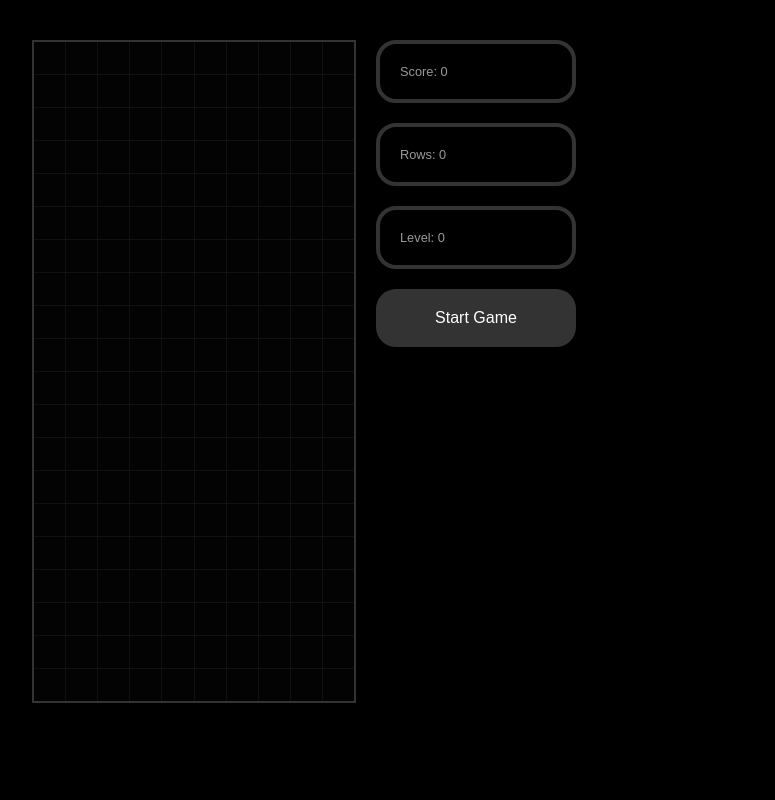
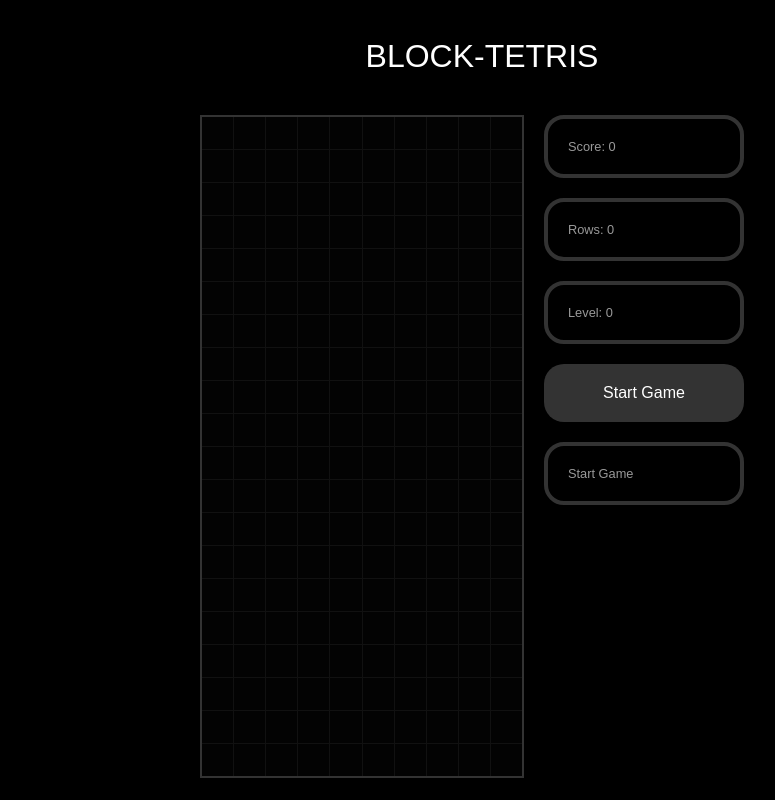
Before and after one commit to hyun12345/tetris-js, a React (Create React App) app in the folder react-js/: page / in a window 1280 px wide. Shown: the whole page, without its empty margins (158-933 px from the left). Built offline with nearby package versions, Linux system fonts and the light colour scheme.

Commit message:
*rename canvas to board *set StyledTetrisTitle at StyleTetris.js

```diff
--- a/react-js/src/_hooks/useCanvas.js
+++ b/react-js/src/_hooks/useBoard.js
@@ -1,28 +1,28 @@
 import { useState, useEffect } from 'react';
-import { createCanvas } from '../settingGame';
+import { createBoard } from '../settingGame';
 
-export const useCanvas = (current, resetCurrent) => {
-    const [canvas, setCanvas] = useState(createCanvas());
+export const useBoard = (current, resetCurrent) => {
+    const [board, setBoard] = useState(createBoard());
     const [rowsCleared, setRowsCleared] = useState(0);
 
     useEffect(() => {
         setRowsCleared(0);
-        const sweepRows = newCanvas =>
+        const sweepRows = newBoard =>
             // acc : accumulator
-            newCanvas.reduce((acc, row) => {
+            newBoard.reduce((acc, row) => {
                 if (row.findIndex(cell => cell[0] === 0) === -1) {
                     setRowsCleared(prev => prev + 1);
-                    acc.unshift(new Array(newCanvas[0].length).fill([0, 'clear']));
+                    acc.unshift(new Array(newBoard[0].length).fill([0, 'clear']));
                     return acc;
                 }
                 acc.push(row);
                 return acc;
             }, []);
 
-        // compare with prevCanvas
-        const updateCanvas = prevCanvas => {
-            // 1 : flush the canvas
-            const newCanvas = prevCanvas.map(row =>
+        // compare with prevBoard
+        const updateBoard = prevBoard => {
+            // 1 : flush the board
+            const newBoard = prevBoard.map(row =>
                 row.map(cell => (cell[1] === 'clear' ? [0, 'clear'] : cell))
             );
 
@@ -30,7 +30,7 @@ export const useCanvas = (current, resetCurrent) => {
             current.tetromino.forEach((row, y) => {
                 row.forEach((value, x) => {
                     if (value !== 0) {
-                        newCanvas[y + current.pos.y][x + current.pos.x] = [value, `${current.collided ? 'merged' : 'clear'}`,];
+                        newBoard[y + current.pos.y][x + current.pos.x] = [value, `${current.collided ? 'merged' : 'clear'}`,];
                     }
                 });
             });
@@ -40,14 +40,14 @@ export const useCanvas = (current, resetCurrent) => {
                 // if last block not touched the top
                 if (current.pos.y > 0) {
                     resetCurrent();
-                    return sweepRows(newCanvas);
+                    return sweepRows(newBoard);
                 }
             }
-            return newCanvas;
+            return newBoard;
           };
 
-          setCanvas(prev => updateCanvas(prev));
+          setBoard(prev => updateBoard(prev));
       }, [current, resetCurrent,]);
 
-      return [canvas, setCanvas, rowsCleared];
+      return [board, setBoard, rowsCleared];
 };
--- a/react-js/src/_hooks/useCurrent.js
+++ b/react-js/src/_hooks/useCurrent.js
@@ -1,9 +1,9 @@
 import { useState, useCallback } from 'react';
-import { CANVAS_WIDTH } from '../settingGame';
+import { BOARD_WIDTH } from '../settingGame';
 import { TETROMINOS, setBlock } from '../tetrominos';
 
 export const useCurrent = () => {
-    // set default(canvas)
+    // set default(board)
     const [current, setCurrent] = useState({
         pos: { x: 0, y: 0 },
         tetromino: TETROMINOS[0].shape,
@@ -21,8 +21,8 @@ export const useCurrent = () => {
     // reset
     const resetCurrent = useCallback(() => {
         setCurrent({
-            // x result : set block position center of the canvas
-            pos: { x: ((CANVAS_WIDTH / 2) - 1), y: 0 },
+            // x result : set block position center of the board
+            pos: { x: ((BOARD_WIDTH / 2) - 1), y: 0 },
             tetromino: setBlock().shape,
             collided: false,
         });
--- a/react-js/src/components/styles/StyledCanvas.js
+++ b/react-js/src/components/styles/StyledBoard.js
@@ -1,6 +1,6 @@
 import styled from 'styled-components';
 
-export const StyledCanvas = styled.div`
+export const StyledBoard = styled.div`
     display: grid;
     grid-template-rows: repeat(
         ${props => props.height},
--- a/react-js/src/components/styles/StyledTetris.js
+++ b/react-js/src/components/styles/StyledTetris.js
@@ -7,8 +7,19 @@ export const StyledTetrisWrapper = styled.div`
     overflow: hidden;
 `;
 
+export const StyledTetrisTitle = styled.div`
+    display: flex;
+    justify-content: center;
+    padding-top: 3%;
+    width: 100%;
+    color: white;
+    font-family: Arial, Helvetica, sans-serif;
+    font-size: 2rem;
+`;
+
 export const StyledTetris = styled.div`
     display: flex;
+    justify-content: center;
     align-items: flex-start;
     padding: 40px;
     margin: 0 auto;
--- /dev/null
+++ b/react-js/src/components/views/Board/Board.js
@@ -0,0 +1,11 @@
+import React from 'react';
+import { StyledBoard } from '../../styles/StyledBoard';
+import Cell from '../Cell/Cell';
+
+const Board = ({id, board, callback}) => (
+    <StyledBoard id={id} width={board[0].length} height={board.length} onMouseMove={callback}>
+        {board.map(row => row.map((cell, x) => <Cell key={x} type={cell[0]} />))}
+    </StyledBoard>
+);
+
+export default Board;
--- a/react-js/src/components/views/Canvas/Canvas.js
+++ /dev/null
@@ -1,11 +0,0 @@
-import React from 'react';
-import { StyledCanvas } from '../../styles/StyledCanvas';
-import Cell from '../Cell/Cell';
-
-const Canvas = ({id, canvas, callback}) => (
-    <StyledCanvas id={id} width={canvas[0].length} height={canvas.length} onMouseMove={callback}>
-        {canvas.map(row => row.map((cell, x) => <Cell key={x} type={cell[0]} />))}
-    </StyledCanvas>
-);
-
-export default Canvas;
--- a/react-js/src/components/views/StartButton/StartButton.js
+++ b/react-js/src/components/views/StartButton/StartButton.js
@@ -1,8 +1,8 @@
 import React from 'react';
 import { StyledStartButton } from '../../styles/StyledStartButton';
 
-const StartButton = ({callback}) => (
-    <StyledStartButton onClick={callback}>Start Game</StyledStartButton>
+const StartButton = ({callback, text}) => (
+    <StyledStartButton onClick={callback}>{text}</StyledStartButton>
 );
 
 export default StartButton;
--- a/react-js/src/components/views/Tetris/Tetris.js
+++ b/react-js/src/components/views/Tetris/Tetris.js
@@ -1,45 +1,49 @@
 import React, { useState } from 'react';
 
-import { createCanvas, checkCollision } from '../../../settingGame';
+import { BOARD_WIDTH, createBoard, checkCollision } from '../../../settingGame';
 
 // styled-components
-import { StyledTetrisWrapper, StyledTetris } from '../../styles/StyledTetris';
+import { StyledTetrisWrapper, StyledTetrisTitle, StyledTetris } from '../../styles/StyledTetris';
 
 // custom hooks
 // useInterval hooks from https://overreacted.io/making-setinterval-declarative-with-react-hooks/
 import { useInterval } from '../../../_hooks/useInterval';
 import { useCurrent } from '../../../_hooks/useCurrent';
-import { useCanvas } from '../../../_hooks/useCanvas';
+import { useBoard } from '../../../_hooks/useBoard';
 import { useGameValues } from '../../../_hooks/useGameValues';
 
 // components
-import Canvas from '../Canvas/Canvas';
+import Board from '../Board/Board';
 import Display from '../Display/Display';
 import StartButton from '../StartButton/StartButton';
 
 const Tetris = () => {
     const [dropTime, setDropTime] = useState(null);
     const [gameOver, setGameOver] = useState(false);
+    const [buttonTitle, setButtonTitle] = useState('Start Game');
+    const [guide, setGuide] = useState(buttonTitle);
 
     const [current, updateCurrentPos, resetCurrent] = useCurrent();
-    const [canvas, setCanvas, rowsCleared] = useCanvas(current, resetCurrent);
+    const [board, setBoard, rowsCleared] = useBoard(current, resetCurrent);
     const [score, setScore, rows, setRows, level, setLevel] = useGameValues(rowsCleared);
 
     const moveCurrent = dir => {
-        if (!checkCollision(current, canvas, {x:dir, y:0})) {
+        if (!checkCollision(current, board, {x:dir, y:0})) {
             updateCurrentPos({x:dir, y:0});
         }
     };
 
     // set(reset) game
     const startGame = () => {
-        setCanvas(createCanvas());
+        setBoard(createBoard());
         setDropTime(100);
         resetCurrent();
         setGameOver(false);
         setScore(0);
         setRows(0);
         setLevel(0);
+        setButtonTitle('Re-Start Game');
+        setGuide('Move Mouse on the board to the LEFT or RIGHT for moving block!');
     };
 
     const drop = () => {
@@ -47,11 +51,11 @@ const Tetris = () => {
         if (rows > (level + 1) * 10) {
             setLevel(prev => prev + 1);
             /// increase speed when level increased
-            setDropTime(dropTime / (level + 1) + (dropTime / 10));
+            setDropTime(dropTime / (level + 1) + 100);
         }
 
         // not collided : to drop the block
-        if (!checkCollision(current, canvas, {x:0, y:1})) {
+        if (!checkCollision(current, board, {x:0, y:1})) {
             updateCurrentPos({x:0, y:1, collided: false});
 
         // collided : game over
@@ -61,6 +65,7 @@ const Tetris = () => {
                 console.log('gameOver');
                 setGameOver(true);
                 setDropTime(null);
+                setGuide(buttonTitle);
             }
             updateCurrentPos({x:0, y:0, collided:true});
         }
@@ -71,17 +76,17 @@ const Tetris = () => {
         var bounds = event.target.getBoundingClientRect();
         var cellSize = bounds.width;
 
-        var canvas = document.getElementById('canvas');
-        // value of margin-left + padding-left from canvas
-        var offsetLeft = canvas.offsetLeft;
-        // to get canvas area
-        var offsetWidth = canvas.offsetWidth;
+        var board = document.getElementById('board');
+        // value of margin-left + padding-left from board
+        var offsetLeft = board.offsetLeft;
+        // to get board area
+        var offsetWidth = board.offsetWidth;
 
         var clientX = event.clientX - offsetLeft;
 
         if (!gameOver) {
             if (clientX >= 0 && clientX < (offsetWidth - cellSize)) {
-                if (cellSize < (offsetWidth / 10)) {
+                if (cellSize < (offsetWidth / BOARD_WIDTH)) {
                     var currentMouse = Math.round(clientX / cellSize);
                     if (currentMouse !== current.pos.x) {
                         // to the left
@@ -104,8 +109,9 @@ const Tetris = () => {
 
     return (
         <StyledTetrisWrapper role="button" tabIndex="0">
+            <StyledTetrisTitle>BLOCK-TETRIS</StyledTetrisTitle>
             <StyledTetris>
-                <Canvas id={'canvas'} canvas={canvas} callback={e => move(e)}/>
+                <Board id={'board'} board={board} callback={e => move(e)}/>
                 <aside>
                     {gameOver && <Display gameOver={gameOver} text="Game Over" />}
                     <div>
@@ -113,7 +119,8 @@ const Tetris = () => {
                         <Display text={gameOver ? (`Final-Rows: ${rows}`):(`Rows: ${rows}`)} />
                         <Display text={gameOver ? (`Final-Level: ${level}`):(`Level: ${level}`)} />
                     </div>
-                    <StartButton callback={startGame} />
+                    <StartButton callback={startGame} text={buttonTitle} />
+                    <Display text={guide} />
                 </aside>
             </StyledTetris>
         </StyledTetrisWrapper>
--- a/react-js/src/settingGame.js
+++ b/react-js/src/settingGame.js
@@ -1,21 +1,21 @@
-export const CANVAS_WIDTH = 10;
-export const CANVAS_HEIGHT = 20;
+export const BOARD_WIDTH = 10;
+export const BOARD_HEIGHT = 20;
 
-export const createCanvas = () =>
-    Array.from(Array(CANVAS_HEIGHT), () => Array(CANVAS_WIDTH).fill([0, 'clear']));
+export const createBoard = () =>
+    Array.from(Array(BOARD_HEIGHT), () => Array(BOARD_WIDTH).fill([0, 'clear']));
 
-export const checkCollision = (current, canvas, {x:moveX, y:moveY}) => {
+export const checkCollision = (current, board, {x:moveX, y:moveY}) => {
     for (let y = 0; y < current.tetromino.length; y++) {
         for (let x = 0; x < current.tetromino[y].length; x++) {
             // 1. check if it's tetromino cell or empty cell
             if (current.tetromino[y][x] !== 0) {
                 if (
-                    // 2. check if it's inside of the canvas(height = y)
-                    !canvas[y + current.pos.y + moveY] ||
-                    // 3. check if it's inside of the canvas(width = x)
-                    !canvas[y + current.pos.y + moveY][x + current.pos.x + moveX] ||
+                    // 2. check if it's inside of the board(height = y)
+                    !board[y + current.pos.y + moveY] ||
+                    // 3. check if it's inside of the board(width = x)
+                    !board[y + current.pos.y + moveY][x + current.pos.x + moveX] ||
                     // 4. check if it's not empty where tetromino move to
-                    canvas[y + current.pos.y + moveY][x + current.pos.x + moveX][1] !== 'clear'
+                    board[y + current.pos.y + moveY][x + current.pos.x + moveX][1] !== 'clear'
                 ) {
                     return true;
                 }
```
